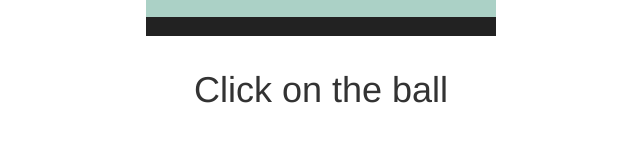
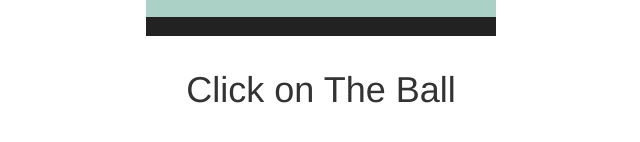
Before and after one commit to DhruvDutta/theBall, a plain HTML site: page index.html in a window 1280 px wide. Shown: the part 328-470 px from the top of the page, without its empty margins (319-959 px from the left). Drawn offline with nearby package versions, Linux system fonts and the light colour scheme.

Commit message:
Update index.html

```diff
--- a/index.html
+++ b/index.html
@@ -17,7 +17,7 @@
         </div>
     </div>
     <img src="css/ball.png" alt="" id="ball" height="50em" ontouchstart="fall();" >
-    <center><h1>Click on the ball</h1><h2 id="smile"></h2></center>
+    <center><h1>Click on The Ball</h1><h2 id="smile"></h2></center>
 
     <script src="js/script.js"></script>
 </body>
```
